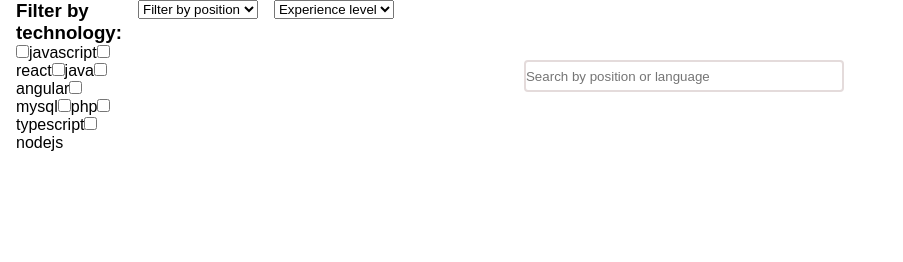
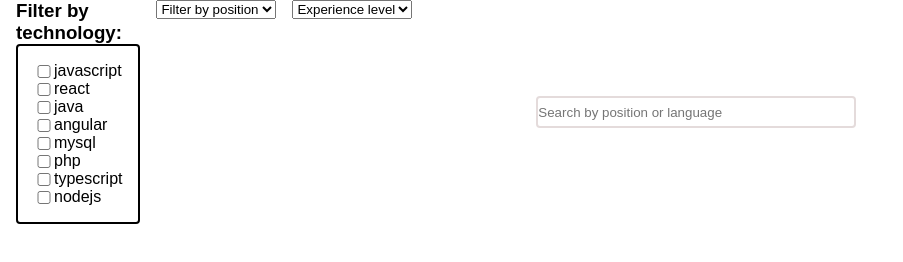
Before and after one commit to RafaelArmelin/boolean-uk-js-group-project, a website: page index.html in a window 1280 px wide. Shown: the whole page, without its empty margins (0-903 px from the left). Drawn offline with Linux system fonts and the light colour scheme; no server answers.

Commit message:
Add styles

```diff
--- a/styles/index.css
+++ b/styles/index.css
@@ -30,13 +30,24 @@
   display: grid;
   grid-template-columns: 1fr 2fr 1fr;
   place-items: center;
-  height: 100px;
+  height: 25%;
 }
 
 .filter-forms-wrapper {
   display: grid;
   grid-auto-flow: column;
   gap: 1rem;
+}
+
+#technology-form {
+  padding: 1rem;
+
+  display: grid;
+  grid-template-columns: 20px auto;
+  align-items: center;
+
+  border: 2px solid black;
+  border-radius: 0.25rem;
 }
 
 #search-jobs-form {
@@ -68,7 +79,7 @@
   background-color: #e4dbdb;
 }
 
-.jobCard{
+.jobCard {
   border: 2px solid black;
   border-radius: 5px;
   /* margin: 1rem; */
@@ -77,7 +88,7 @@
   /* background-color: rgb(250, 250, 240) */
 }
 
-.jobCard h2{
+.jobCard h2 {
   font-weight: normal;
   font-size: 16px;
 }
@@ -93,12 +104,12 @@
   gap: 30px;
 }
 
-.technologies_bt_style{
+.technologies_bt_style {
   border: 1px solid rgb(51, 50, 50);
   border-radius: 5px;
   padding: 2px;
 }
-.div_container{
+.div_container {
   display: grid;
   /* grid-template-columns: repeat(2,50px); */
   grid-template-columns: 1fr 1fr;
```
Lines whose indentation alone changed are shown as unchanged.
